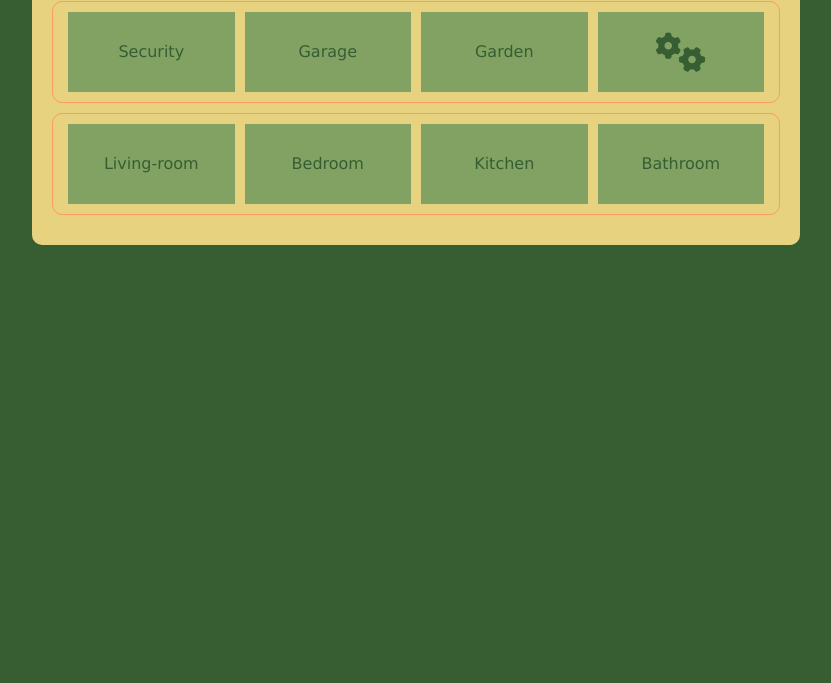
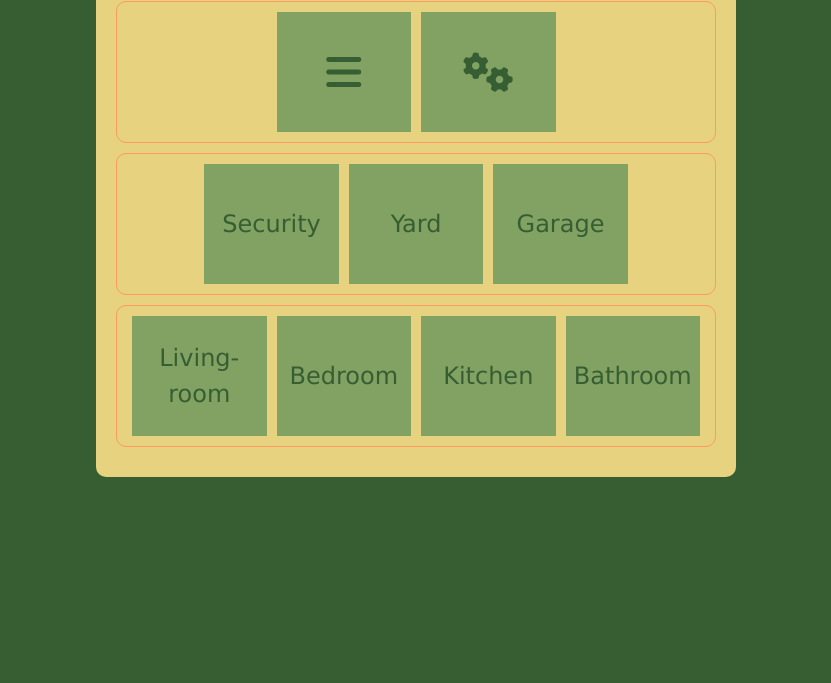
Before and after one commit to TetyanaKopot/smart-home, a plain HTML site: page index.html in a window 1280 px wide. Shown: the part 117-800 px from the top of the page, without its empty margins (224-1055 px from the left). Drawn offline with Linux system fonts and the light colour scheme.

Commit message:
Some improve to html and css

```diff
--- a/index.html
+++ b/index.html
@@ -3,7 +3,6 @@
   <head>
     <meta charset="UTF-8" />
     <meta name="viewport" content="width=device-width, initial-scale=1.0" />
-    <link rel="stylesheet" href="styles/index.css" />
     <link
       rel="stylesheet"
       href="https://cdnjs.cloudflare.com/ajax/libs/font-awesome/6.6.0/css/all.min.css"
@@ -11,18 +10,24 @@
       crossorigin="anonymous"
       referrerpolicy="no-referrer"
     />
+    <link rel="stylesheet" href="styles/index.css" />
     <title>Smart Home</title>
   </head>
   <body>
     <main>
       <h1 class="title">SMART HOME</h1>
+      <section class="more-options">
+        <div class="more-options__options item">
+          <i class="fa-solid fa-bars"></i>
+        </div>
+        <div class="more-options__settings item">
+          <i class="fa-solid fa-gears"></i>
+        </div>
+      </section>
       <section class="general">
         <div class="general__item item" id="security">Security</div>
+        <div class="general__item item" id="yard">Yard</div>
         <div class="general__item item" id="garage">Garage</div>
-        <div class="general__item item" id="garden">Garden</div>
-        <div class="general__item item" id="settings">
-          <i class="fa-solid fa-gears"></i>
-        </div>
       </section>
       <section class="rooms">
         <div class="rooms__item item" id="living-room">Living-room</div>
--- a/styles/global.css
+++ b/styles/global.css
@@ -28,15 +28,20 @@ body {
 
 main {
   padding: 20px;
-  width: 60%;
+  width: 75%;
   margin: 40px auto;
   text-align: center;
   background-color: var(--color-background-light);
   color: var(--color-text-dark);
   border-radius: 10px;
+
+  @media (min-width: 1200px) {
+    width: 50%;
+  }
 }
 
 section {
+  width: 100%;
   border: 1px solid var(--color-accent);
   border-radius: 10px;
   margin: 10px 0;
@@ -45,4 +50,5 @@ section {
   align-items: center;
   justify-content: center;
   gap: 10px;
+  flex-wrap: wrap;
 }
--- a/styles/icons.css
+++ b/styles/icons.css
@@ -1,4 +1,4 @@
-.fa-gears {
+.fa-solid {
   font-size: 2.5rem;
   color: var(--color-background-dark);
 }
--- a/styles/index.css
+++ b/styles/index.css
@@ -1,3 +1,3 @@
-@import 'item.css';
 @import 'global.css';
 @import 'icons.css';
+@import 'item.css';
--- a/styles/item.css
+++ b/styles/item.css
@@ -1,9 +1,18 @@
 .item {
-  width: calc((100% / 4) - 10px);
-  height: 80px;
+  width: calc((100% / 2) - 10px);
+  height: 100px;
   display: flex;
   align-items: center;
   justify-content: center;
   background-color: var(--color-background-medium);
   color: var(--color-text-dark);
+
+  @media (min-width: 768px) {
+    width: calc((100% / 4) - 10px);
+  }
+
+  @media (min-width: 1200px) {
+    height: 120px;
+    font-size: 1.5rem;
+  }
 }
```
